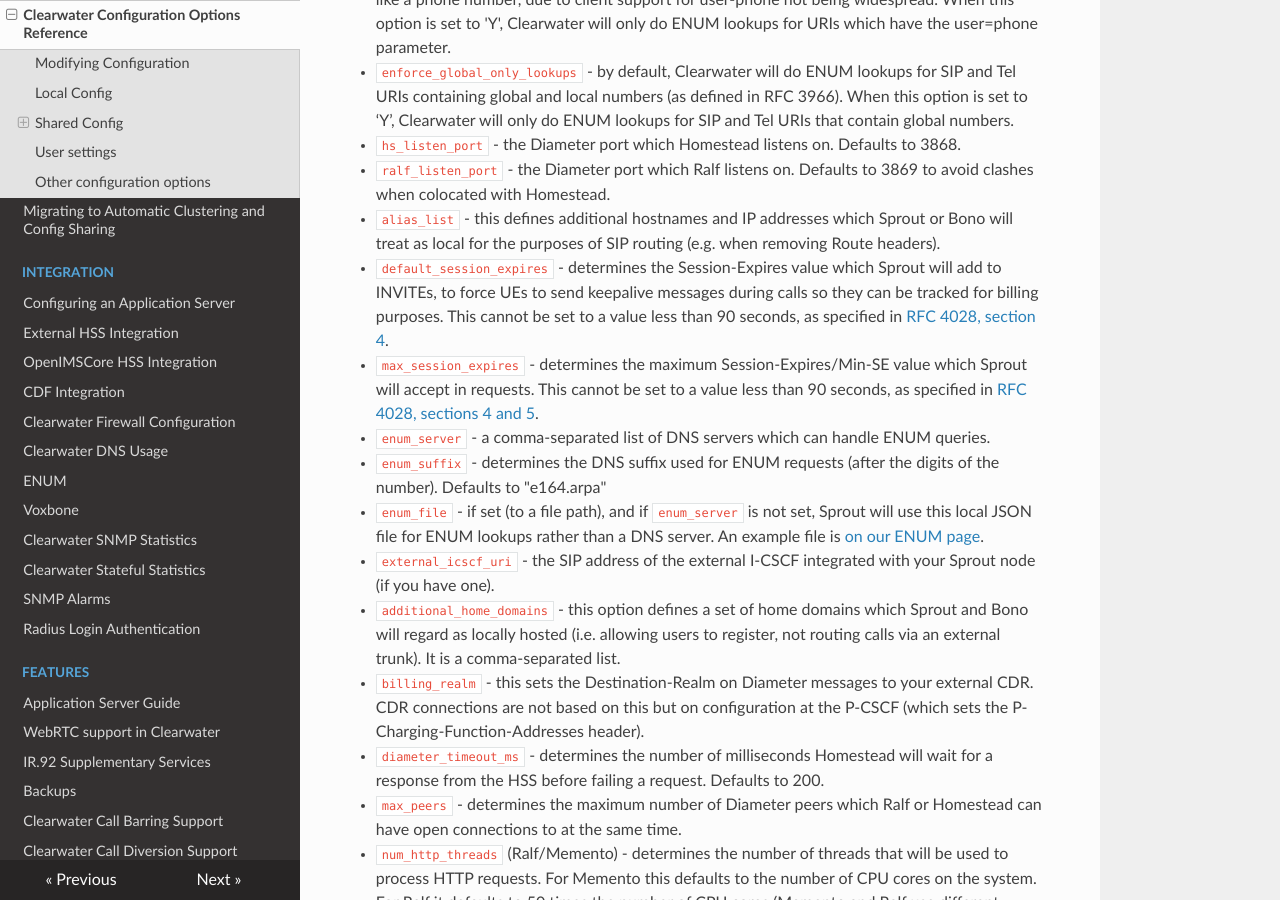
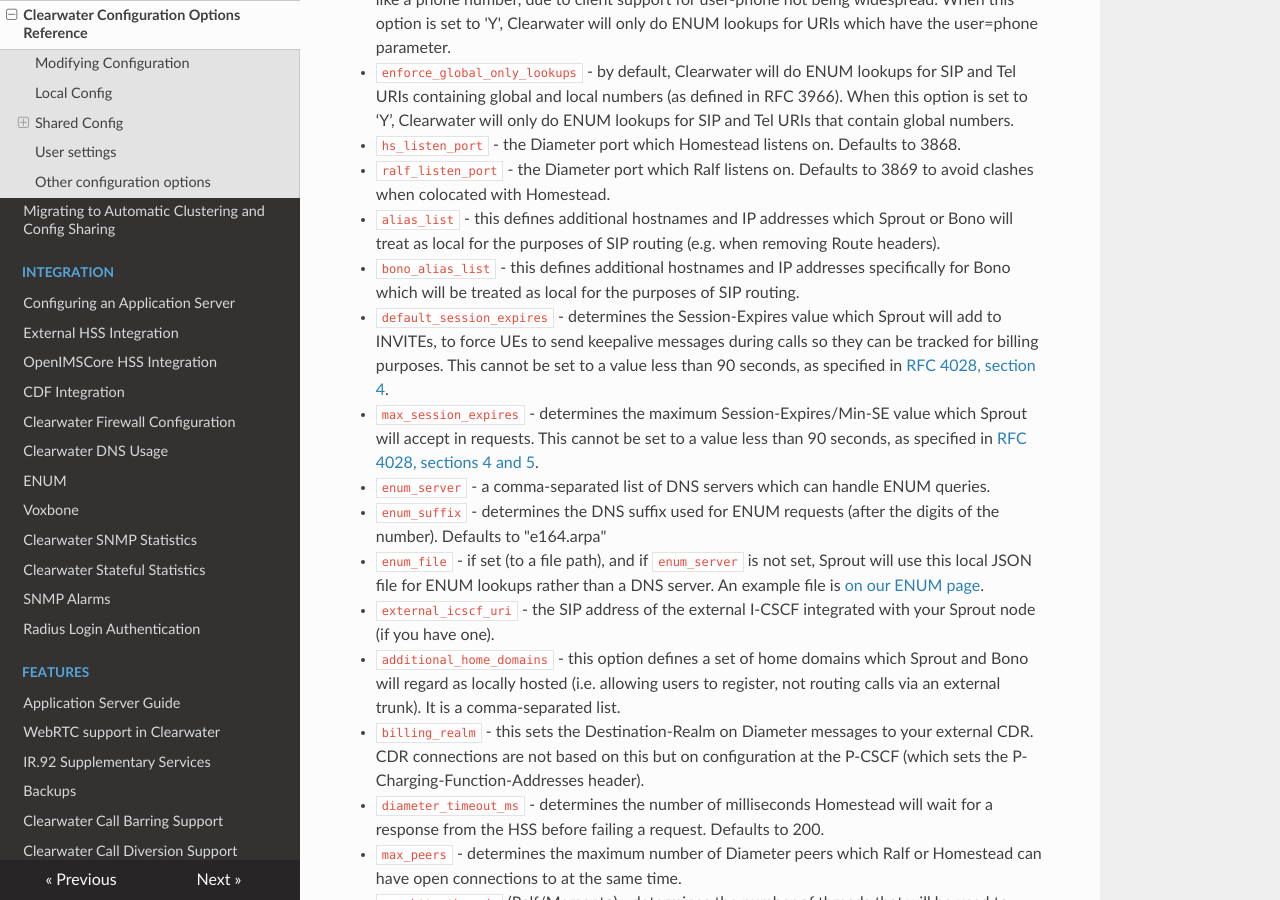
Before and after one commit to Metaswitch/clearwater-readthedocs, an MkDocs documentation site: the page built from docs/Clearwater_Configuration_Options_Reference.md, in a window 1280 px wide and 900 px high, scrolled down 5777 px. Built offline with MkDocs 1.6.1, drawn with Linux system fonts in a browser that asks for light colours; nearby versions of some CDN libraries; old or Windows-style settings are respelled for this version of MkDocs.

Commit message:
Added bono_alias_list definition

```diff
--- a/docs/Clearwater_Configuration_Options_Reference.md
+++ b/docs/Clearwater_Configuration_Options_Reference.md
@@ -128,6 +128,7 @@ This section describes optional configuration options, particularly for ensuring
 * `hs_listen_port` - the Diameter port which Homestead listens on. Defaults to 3868.
 * `ralf_listen_port`  - the Diameter port which Ralf listens on. Defaults to 3869 to avoid clashes when colocated with Homestead.
 * `alias_list` - this defines additional hostnames and IP addresses which Sprout or Bono will treat as local for the purposes of SIP routing (e.g. when removing Route headers).
+* `bono_alias_list` - this defines additional hostnames and IP addresses specifically for Bono which will be treated as local for the purposes of SIP routing.
 * `default_session_expires` - determines the Session-Expires value which Sprout will add to INVITEs, to force UEs to send keepalive messages during calls so they can be tracked for billing purposes. This cannot be set to a value less than 90 seconds, as specified in [RFC 4028, section 4](https://tools.ietf.org/html/rfc4028#section-4).
 * `max_session_expires` - determines the maximum Session-Expires/Min-SE value which Sprout will accept in requests. This cannot be set to a value less than 90 seconds, as specified in [RFC 4028, sections 4 and 5](https://tools.ietf.org/html/rfc4028#section-4).
 * `enum_server` - a comma-separated list of DNS servers which can handle ENUM queries.
```
